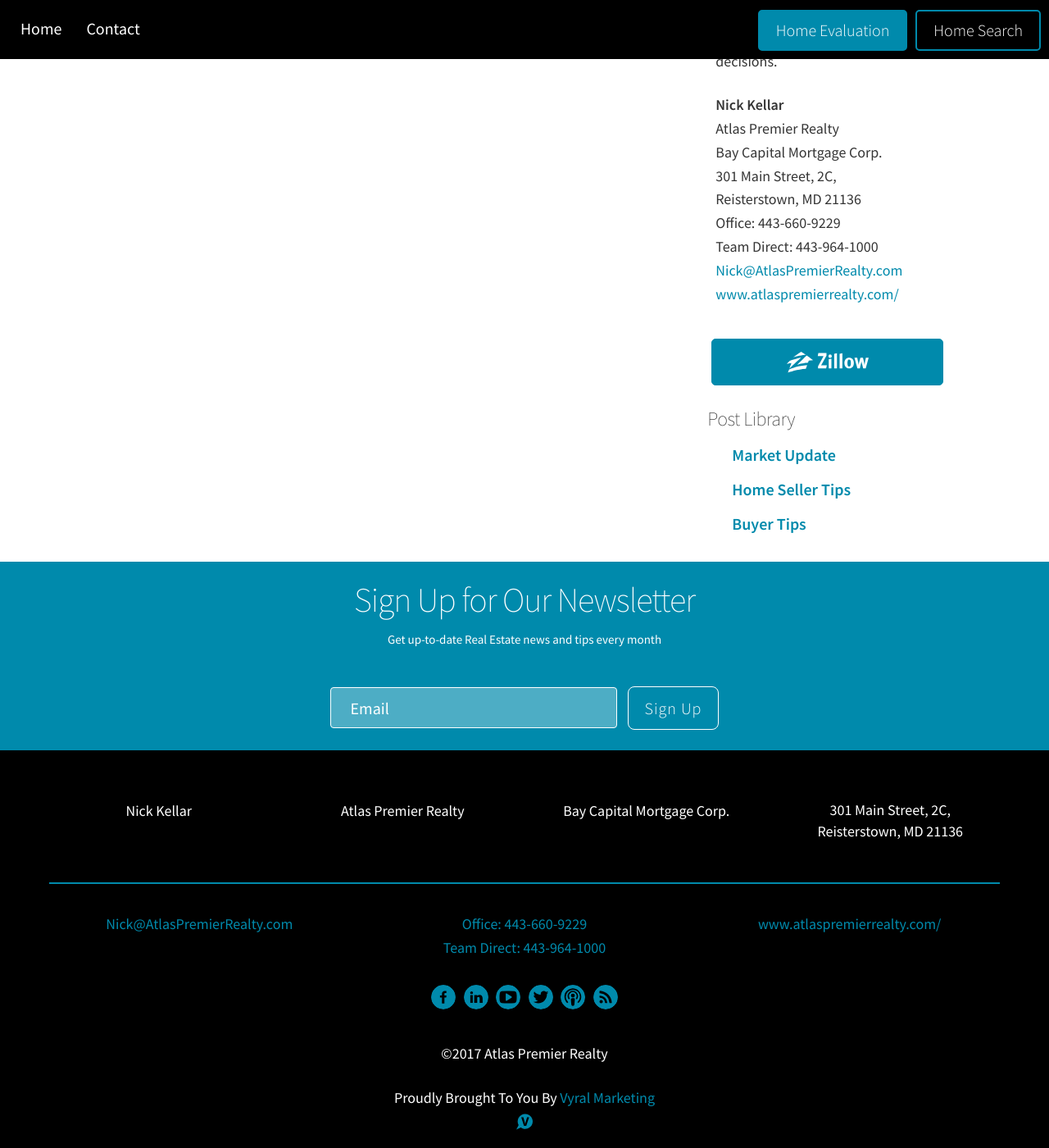
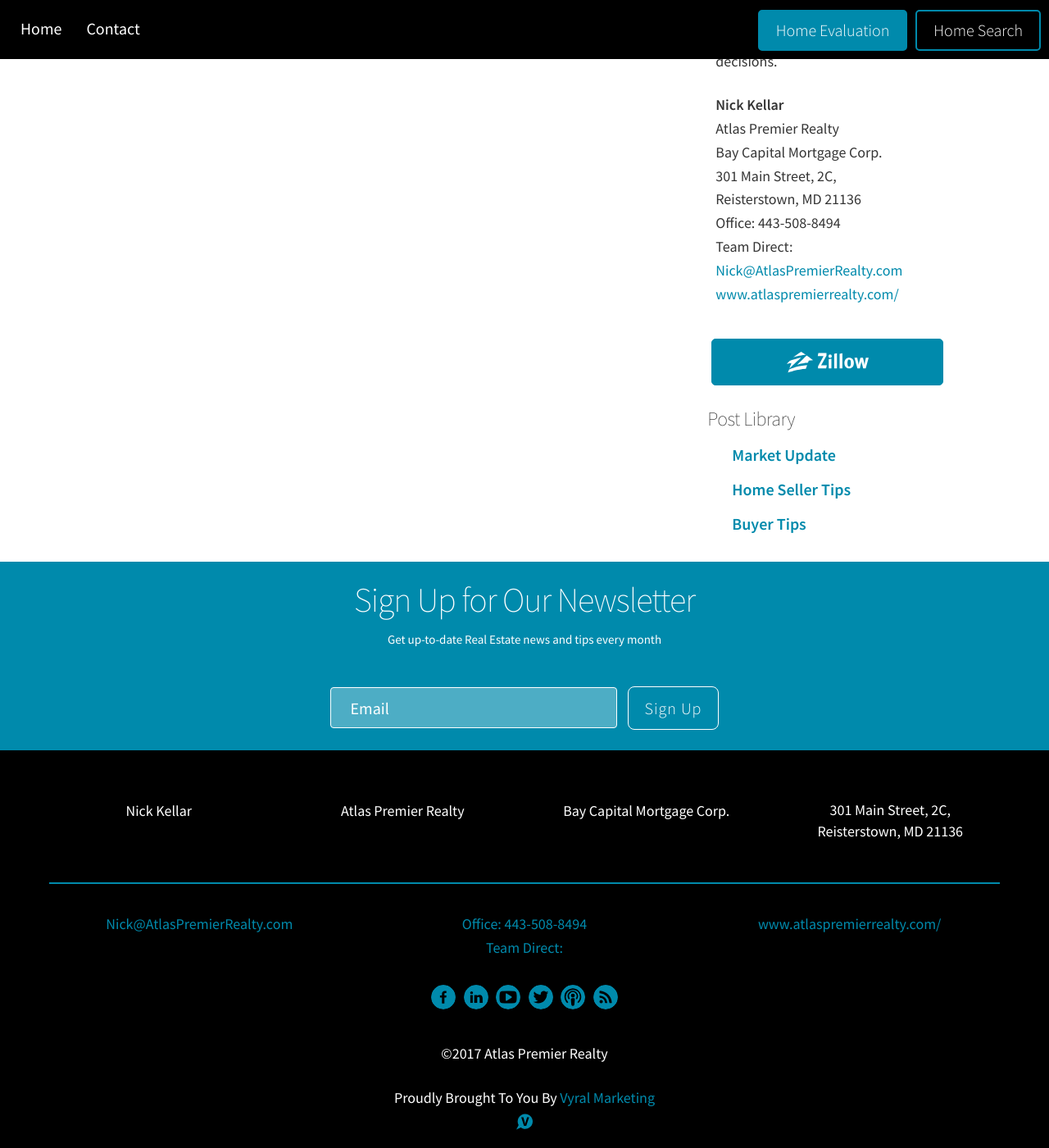
Before and after one commit to Vyral/nick-kellar-blog, a Jekyll site: the page built from _posts/2016-10-20-introducing-the-campbell--kellar-team-youtube-channel.md, in a window 1280 px wide and 1400 px high, scrolled down 1655 px. Shown: the whole window at 82% size. Built offline with Jekyll 4.4.1, drawn with Linux system fonts in a browser that asks for light colours; nearby versions of some CDN libraries.

Commit message:
Updated '_data/settings.yml' via CloudCannon

```diff
--- a/_data/settings.yml
+++ b/_data/settings.yml
@@ -16,8 +16,7 @@
   brand: Atlas Premier Realty
   brokerage: Bay Capital Mortgage Corp.
   address: 301 Main Street, 2C, <br> Reisterstown, MD 21136
-  phone: 443-660-9229
-  phone2: 443-964-1000
+  phone: 443-508-8494
   email: Nick@AtlasPremierRealty.com
   url: http://www.atlaspremierrealty.com/
   first_CTA_text: Home Evaluation
```
